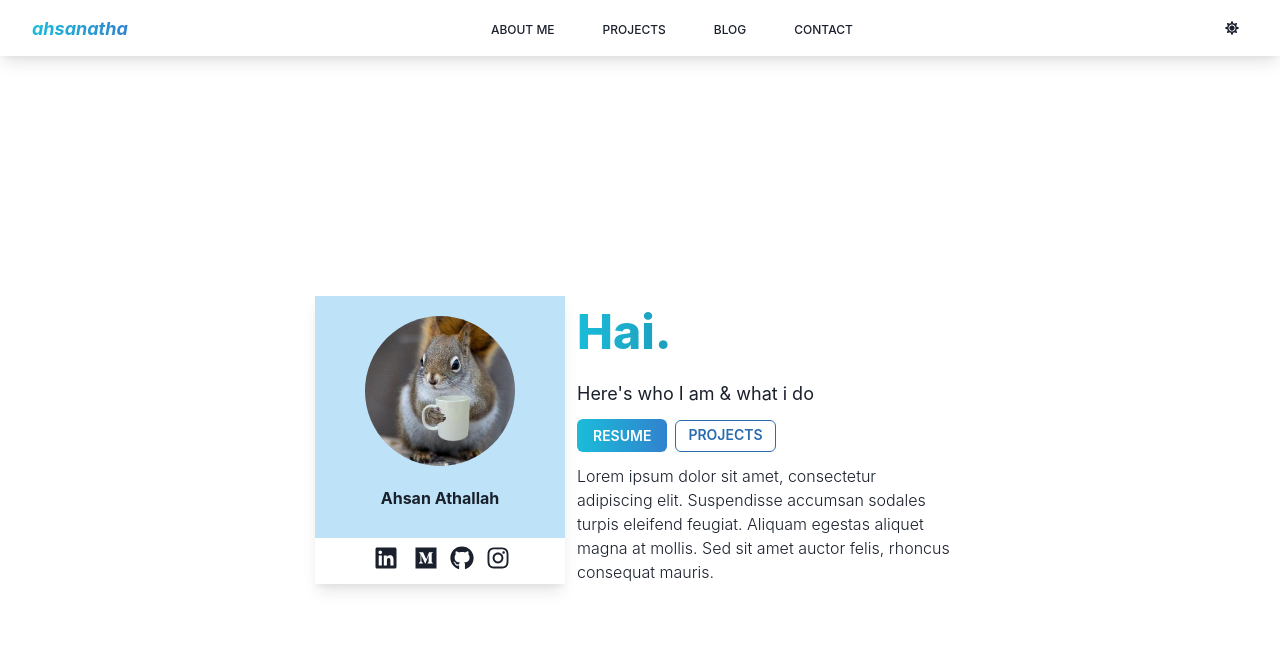
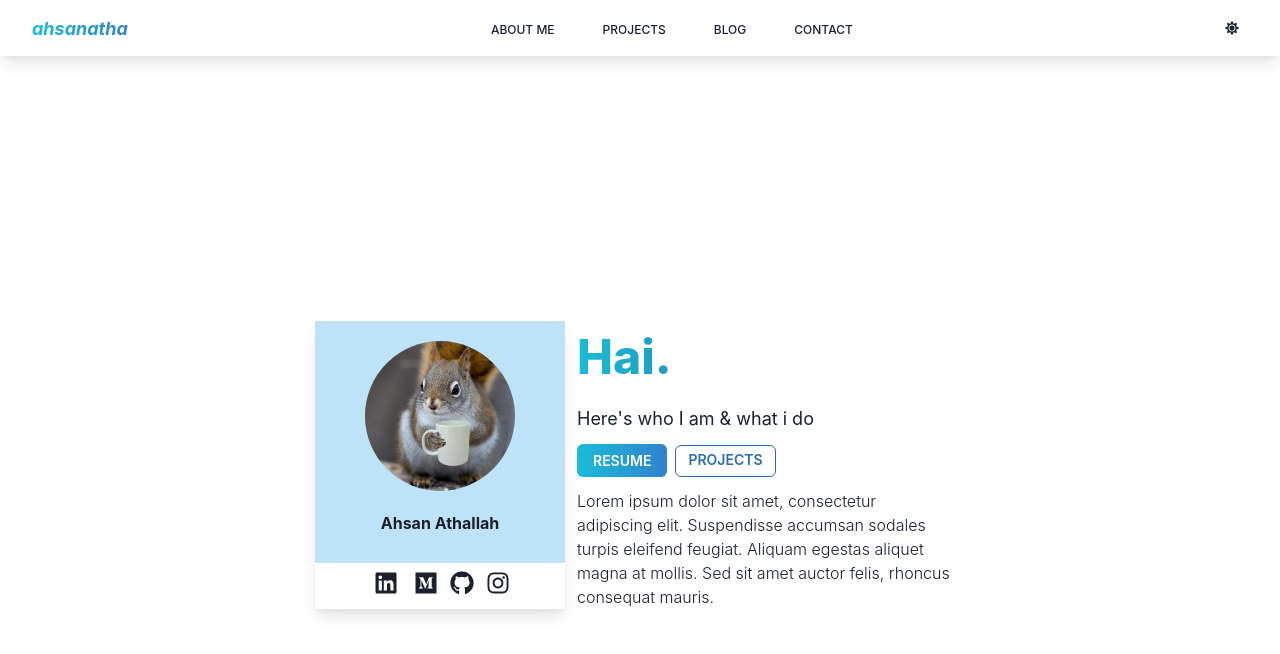
Before and after one commit to ahsanatha/ahsanatha_web, a Next.js app: page / in a window 1280 px wide. Shown: the top 654 px of the page. Built offline with nearby package versions, Linux system fonts and the light colour scheme.

Commit message:
navbar overlay fixed

```diff
--- a/components/Navbar.jsx
+++ b/components/Navbar.jsx
@@ -30,6 +30,7 @@ const Navbar = () => {
   const router = useRouter();
   const { toggleColorMode } = useColorMode();
   const Icons = useColorModeValue(<FaSun />, <FaMoon />);
+  const bgColor = useColorModeValue("white", "gray.800");
   const btnRef = useRef();
   return (
     <>
@@ -39,6 +40,7 @@ const Navbar = () => {
         px={8}
         boxShadow="lg"
         position="fixed"
+        bg={bgColor}
       >
         <HStack justifyContent="space-between" h="full" alignItems="center">
           <Link href="/" py={{ base: 4, md: 0 }}>
--- a/pages/index.js
+++ b/pages/index.js
@@ -119,7 +119,7 @@ export default function Home() {
         justify="center"
         align="center"
         h="100vh"
-        pt="80px"
+        pt="130px"
       >
         <Card />
         <Message />
```
